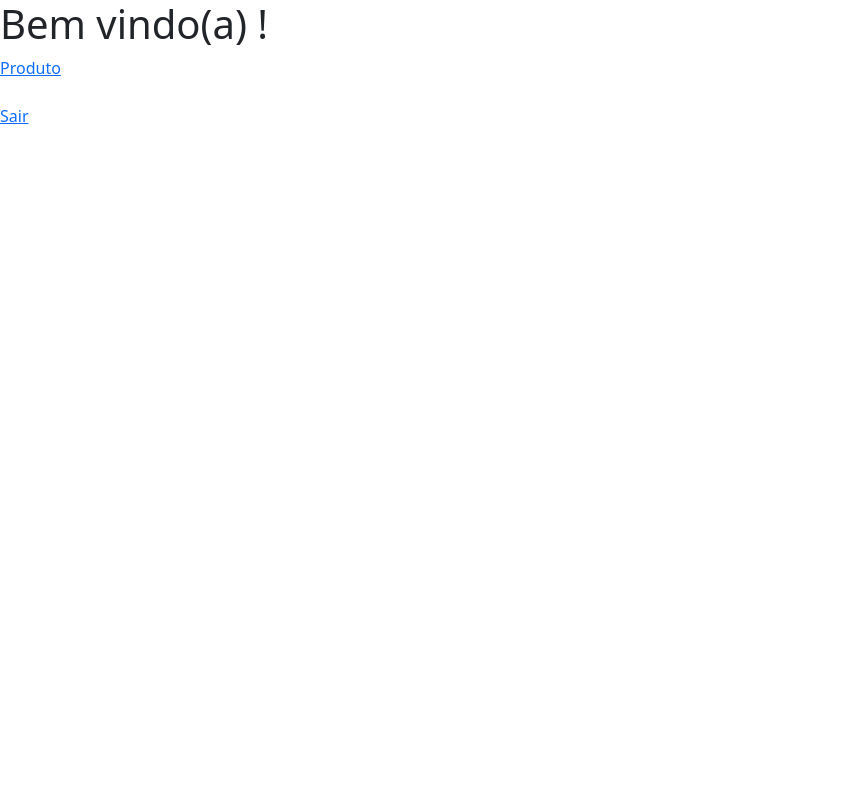
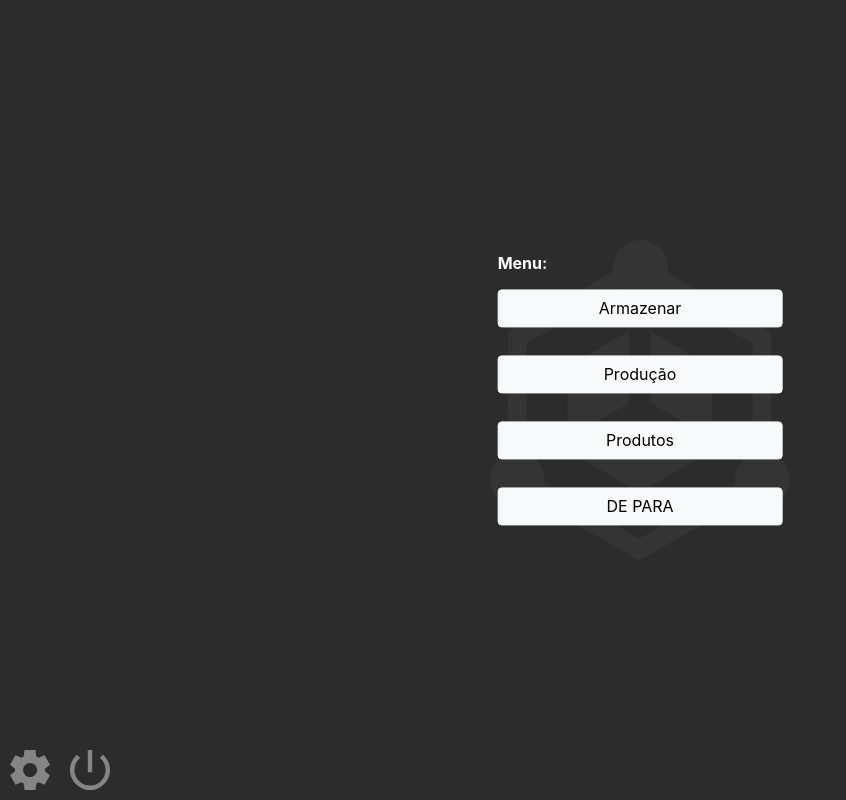
Before and after one commit to rochamrcs/projeto-gideao, a Django app: page / in a window 1280 px wide. Shown: the whole page, without its empty margins (0-846 px from the left). Run offline with Django 4.2, Linux system fonts and the light colour scheme; the visitor is signed in with stand-in values (Sample User, id 1).

Commit message:
Implantado alguns comportamentos do sistema e novos icones

```diff
--- a/projeto/settings.py
+++ b/projeto/settings.py
@@ -29,7 +29,7 @@ SECRET_KEY = os.getenv("SECRET_KEY")
 # SECURITY WARNING: don't run with debug turned on in production!
 DEBUG = True
 
-ALLOWED_HOSTS = []
+ALLOWED_HOSTS = ["*"]
 
 
 # Application definition
--- /dev/null
+++ b/static/js/scripts.js
@@ -0,0 +1,6 @@
+$(document).ready(function(){
+    $('#btn-sim').click(function(){
+        var url = $(this).data('url');
+        window.location.href = url;
+    });
+});
--- /dev/null
+++ b/static/styles/background_app.css
@@ -0,0 +1,80 @@
+body, html {
+    background-color: rgba(44, 44, 44, 1);
+    margin: 0;
+    padding: 0;
+    font-family: 'Inter', sans-serif;
+    display: flex; /* Para centralizar verticalmente */
+    justify-content: center; /* Para centralizar horizontalmente */
+    align-items: center; /* Para centralizar verticalmente */
+}
+
+.background-image {
+    position: absolute;
+    top: 50%;
+    left: 50%;
+    transform: translate(-50%, -50%);
+}
+
+h1 {
+    color: aliceblue;
+}
+
+.menu {
+    position: absolute;
+    top: 50%;
+    left: 50%;
+    transform: translate(-50%, -50%);
+    color: white; /* Defina a cor desejada para o menu */
+    text-align: left; /* Alinha o texto à esquerda */
+    z-index: 1; /* Para garantir que fique na frente da imagem de fundo */
+}
+
+.botao {
+    display: block;
+    color: black; /* Defina a cor desejada para os links */
+    text-decoration: none;
+    margin-bottom: 20px; /* Espaço entre os links */
+    padding-left: 100px;
+    padding-right: 100px;
+}
+
+.config-icon, .logoff-icon {
+    position: absolute;
+    bottom: 10px;
+    width: 40px;
+    height: auto;
+    z-index: 1;
+}
+
+.config-icon {
+    left: 10px;
+}
+
+.logoff-icon {
+    left: 70px; /* Ajusta o espaçamento entre as imagens */
+}
+
+.gideao-text {
+    font-size: 15px;
+    font-weight: 600;
+    color: rgba(255, 255, 255, 1);
+    text-align: center;
+}
+
+.btn-gideao-sim {
+    width: 102px;
+    height: 31px;
+    background-color: rgba(9, 146, 104, 1);
+    border-radius: 34px;
+}
+
+.btn-gideao-nao {
+    width: 102px;
+    height: 31px;
+    background-color: rgba(201, 42, 42, 1);
+    border-radius: 34px;
+}
+
+.custom-modal {
+    background-color: rgba(44, 44, 44, 1);
+}
--- a/templates/global/index.html
+++ b/templates/global/index.html
@@ -5,13 +5,47 @@
     <meta charset="UTF-8">
     <meta name="viewport" content="width=device-width, initial-scale=1.0">
     <link href="https://cdn.jsdelivr.net/npm/bootstrap@5.0.2/dist/css/bootstrap.min.css" rel="stylesheet" integrity="sha384-EVSTQN3/azprG1Anm3QDgpJLIm9Nao0Yz1ztcQTwFspd3yD65VohhpuuCOmLASjC" crossorigin="anonymous">
+    <link rel="stylesheet" href="{% static 'styles/background_app.css' %}">
     <link rel="shortcut icon" type="image/x-icon" href="{% static 'assets/favicon/gideao.ico' %}">
     <title>Gideao</title>
 </head>
 <body>
-    <h1>Bem vindo(a) !</h1>
-    <a href="{% url 'produto' %}">Produto</a><br><br>
-    <a href="{% url 'logout' %}">Sair</a>
+    <div class="background-image">
+        <img src="{% static 'assets/bg_app/logo.svg' %}" width="320" height="320">
+    </div>
+    <div class="menu d-grid gap-2">
+        <h4 class="fs-6 fw-bold">Menu:</h4>
+        <a href="" class="btn btn-light botao" >Armazenar</a>
+        <a href="" class="btn btn-light botao" >Produção</a>
+        <a href="" class="btn btn-light botao" >Produtos</a>
+        <a href="" class="btn btn-light botao" >DE PARA</a>
+    </div>
+    <a href="">
+        <img class="config-icon" src="{% static 'assets/icones/config.svg' %}" alt="Botão de configuração no formato de uma engrenagem" width="32" height="32">
+    </a>
+    <a href="" data-bs-toggle="modal" data-bs-target="#exampleModal">
+        <img class="logoff-icon" src="{% static 'assets/icones/logoff.svg' %}" alt="Simbulo de desligar para fazer logout" width="50" height="50">
+    </a>
+
+<!-- Modal -->
+<div class="modal fade" id="exampleModal" tabindex="-1" aria-labelledby="exampleModalLabel" aria-hidden="true">
+    <div class="modal-dialog modal-dialog-centered">
+        <div class="modal-content text-center custom-modal">
+            <div class="modal-body d-flex flex-column align-items-center justify-content-center">
+                <img class="mb-3" src="{% static 'assets/icones/alert_icon.svg' %}"><br><br>
+                <h3 class="fs-6 gideao-text">Tem certeza que deseja encerrar a sessão?</h3>
+                <div class="mt-3">
+                    <button type="button" class="btn btn-gideao-sim gideao-text me-3" data-bs-dismiss="modal" id="btn-sim" data-url="{% url 'logout' %}">Sim</button>
+                    <button type="button" class="btn btn-gideao-nao gideao-text ms-3" data-bs-dismiss="modal">Não</button>
+                </div>
+            </div>
+        </div>
+    </div>
+</div>
+
+
 </body>
+<script src="https://ajax.googleapis.com/ajax/libs/jquery/3.5.1/jquery.min.js"></script>
+<script src="{% static 'js/scripts.js' %}"></script>
 <script src="https://cdn.jsdelivr.net/npm/bootstrap@5.0.2/dist/js/bootstrap.bundle.min.js" integrity="sha384-MrcW6ZMFYlzcLA8Nl+NtUVF0sA7MsXsP1UyJoMp4YLEuNSfAP+JcXn/tWtIaxVXM" crossorigin="anonymous"></script>
 </html>
```
Also changed, not shown: static/assets/bg_app/logo.svg (added), static/assets/icones/alert_icon.svg (added), static/assets/icones/config.svg (added), static/assets/icones/logoff.svg (added).
